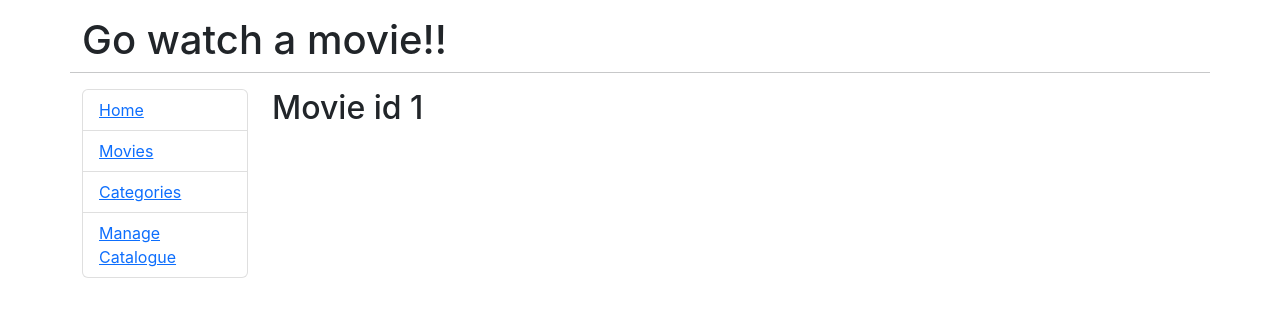
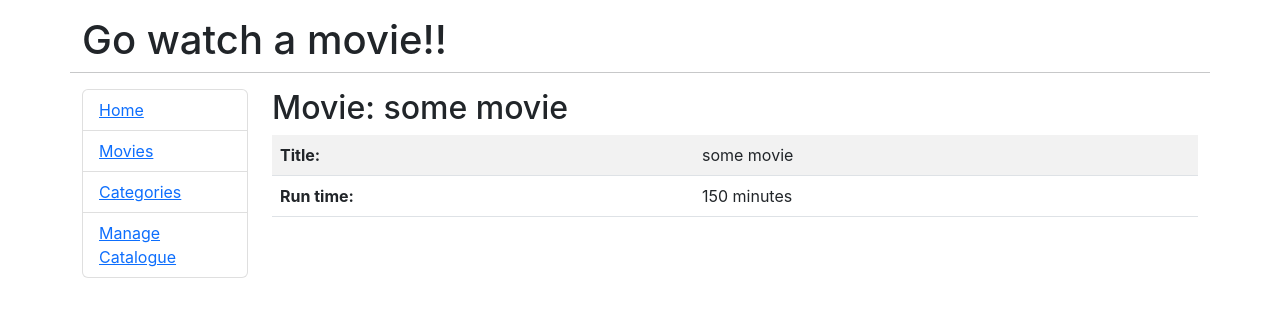
Before and after one commit to keitha13/go-react-movies, a React (Create React App) app: page /movies/1 in a window 1280 px wide. Shown: the top 316 px of the page. Built offline with nearby package versions, Linux system fonts and the light colour scheme.

Commit message:
add movie detail page

```diff
--- a/src/App.js
+++ b/src/App.js
@@ -4,7 +4,7 @@
 import Admin from './components/Admin';
 import Home from './components/Home';
 import Categories from "./components/Categories";
-
+import OneMovie from "./components/OneMovie";
 
 export default function App() {
   return (
@@ -37,9 +37,10 @@
         </div>
         <div className='col-md-10'>
           <Switch>
-            <Route path="/movies/:id">
-              <Movie />
-            </Route>
+
+            <Route path="/movies/:id" component={OneMovie} />
+
+
             <Route path="/movies">
               <Movies />
             </Route>
@@ -62,11 +63,6 @@
   );
 }
 
-function Movie(){
-  let { id } = useParams();
-  return <h2>Movie id {id}</h2>
-}
-
 function CategoryPage() {
   let {path, url} = useRouteMatch();
   return (
--- /dev/null
+++ b/src/components/OneMovie.js
@@ -0,0 +1,34 @@
+import React, { Component, Fragment } from 'react';
+
+export default class OneMovie extends Component {
+  state = {movie: {}};
+
+  componentDidMount() {
+    this.setState({movie: {
+      id: this.props.match.params.id,
+      title: "some movie",
+      runtime: 150,
+    }})
+  }
+
+  render() {
+    return (
+      <Fragment>
+        <h2>Movie: {this.state.movie.title}</h2>
+        <table className='table table-compact table-striped'>
+          <thead></thead>
+          <tbody>
+            <tr>
+              <td><strong>Title:</strong></td>
+              <td>{this.state.movie.title}</td>
+            </tr>
+            <tr>
+              <td><strong>Run time:</strong></td>
+              <td>{this.state.movie.runtime} minutes</td>
+            </tr>
+          </tbody>
+        </table>
+      </Fragment>
+    )
+  }
+}
```
